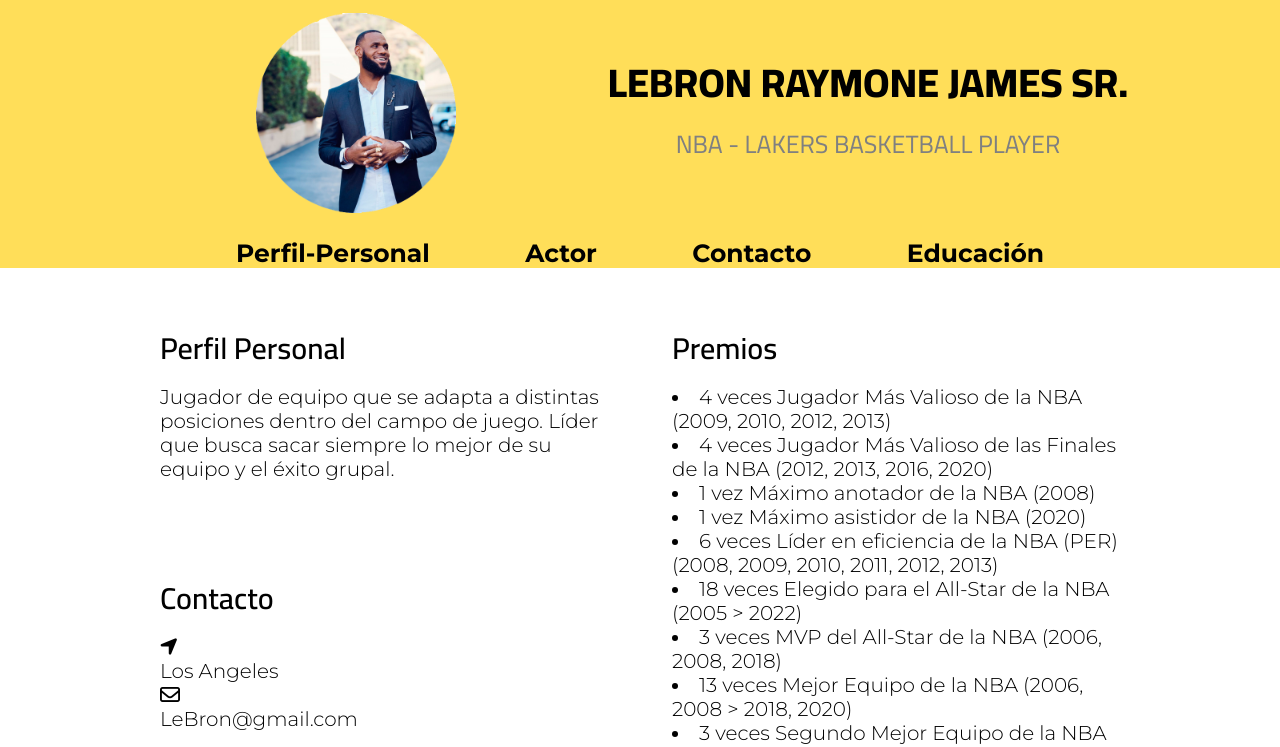
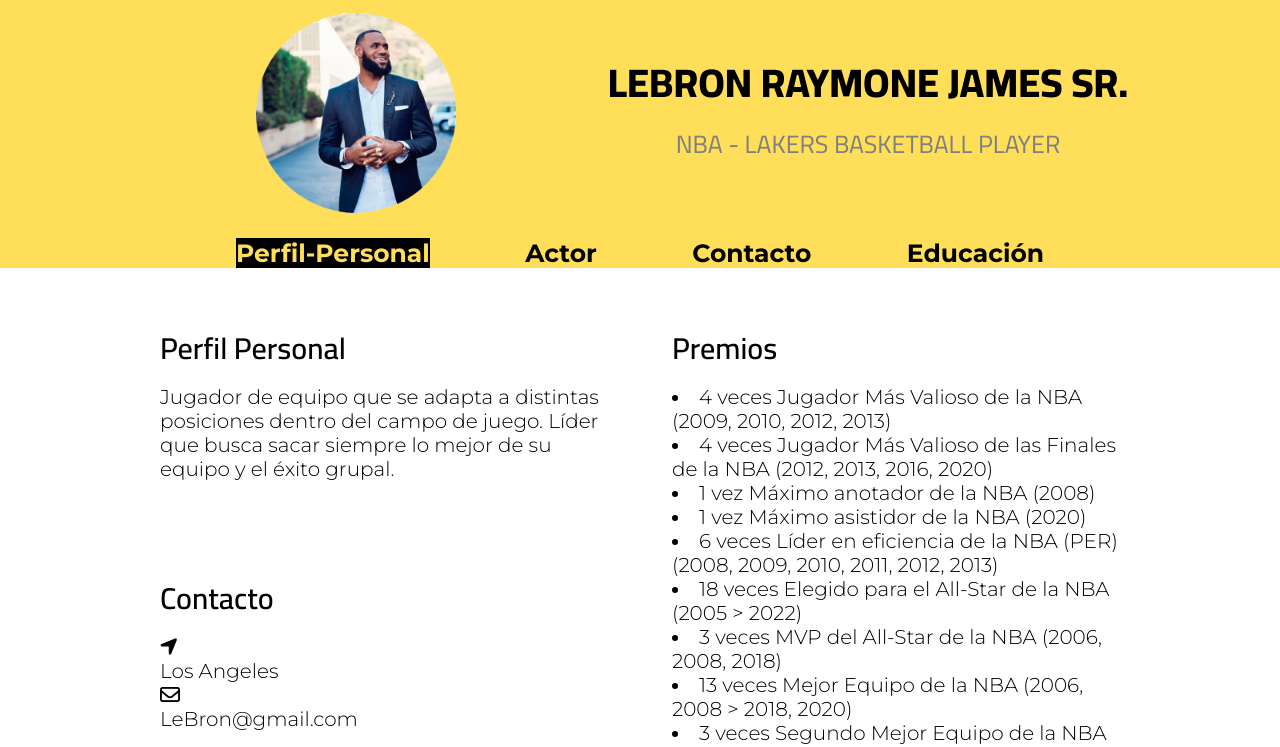
Before and after one commit to Mazz0chi/LeBronCV-Mazzochi, a plain HTML site: page index.html in a window 1280 px wide. In both pictures the pointer is over the link "Perfil-Personal". Shown: the top 747 px of the page. Drawn offline with Linux system fonts and the light colour scheme.

Commit message:
Add files via upload

```diff
--- a/css/estilos.css
+++ b/css/estilos.css
@@ -52,11 +52,20 @@ nav {font-family: 'Montserrat' , sans-serif;
     text-decoration-color: black;
     }
 
+a:hover {
+    color: #ffde59 ;
+    background-color: black;
+    cursor: pointer;
+
+
+}
+
 .perfil {
     color: black;
     text-decoration: none;
     text-decoration-color: black;
     font-size: 25px;
+
     }
 
 .flex-container {
```
